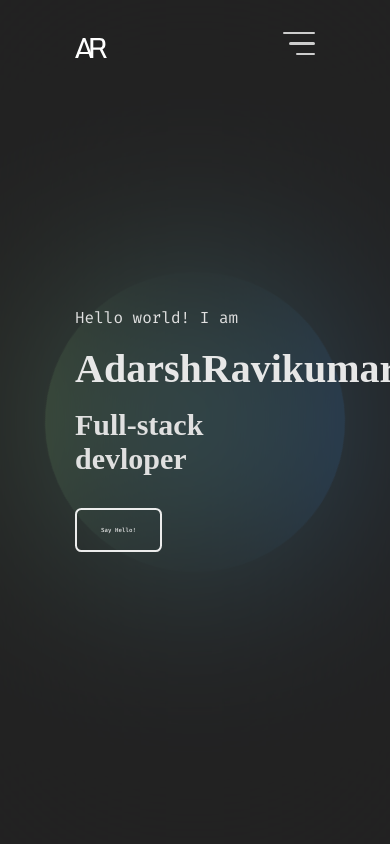
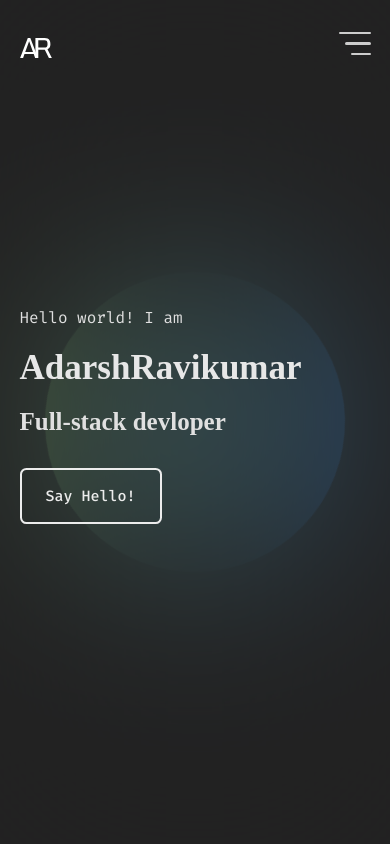
Before and after one commit to AzracStudios/portfolio-website, a Svelte app: page / in a window 390 px wide. Shown: the top 844 px of the page. Built offline with nearby package versions, Linux system fonts and the light colour scheme; a web font is replaced by a local one.

Commit message:
Fix Bug: Hero unresponsive on mobile

```diff
--- a/src/app.scss
+++ b/src/app.scss
@@ -43,7 +43,7 @@ body {
   #about,
   #skills,
   #projects {
-    padding-inline: 75px;
+    padding-inline: 5vw;
     height: fit-content;
     min-height: 100vh;
     margin-block: 20vh;
--- a/src/components/styles/nav.scss
+++ b/src/components/styles/nav.scss
@@ -6,7 +6,7 @@ nav {
   justify-content: space-between;
   align-items: center;
 
-  padding-inline: 75px;
+  padding-inline: 5vw;
   padding-block: 2rem;
 
   margin-left: auto;
--- a/src/pages/styles/contact.scss
+++ b/src/pages/styles/contact.scss
@@ -1,7 +1,7 @@
 #contact {
   width: 100%;
 
-  padding-inline: 75px;
+  padding-inline: 5vw;
   height: fit-content;
   margin-top: 20vh;
 
--- a/src/pages/styles/home.scss
+++ b/src/pages/styles/home.scss
@@ -60,7 +60,7 @@
     gap: 2rem;
     height: 60vh;
 
-    padding-inline: 75px;
+    padding-inline: 5vw;
     padding-top: 25vh;
 
     .hero__sub,
@@ -91,7 +91,7 @@
     .hero__sub--large {
       font-family: "Monda";
       font-weight: 700;
-      font-size: clamp(30px, 3vw, 60px);
+      font-size: clamp(25px, 3vw, 60px);
     }
 
     .hero__name {
@@ -105,7 +105,7 @@
       .hero__name--letter {
         font-family: "Monda";
         font-weight: 700;
-        font-size: clamp(40px, 5vw, 80px);
+        font-size: clamp(35px, 5vw, 80px);
 
         display: inline-block;
 
@@ -129,7 +129,7 @@
       border: 2px solid #ececec;
       padding: 1rem 1.5rem;
 
-      font-size: 1.5vw;
+      font-size: clamp(15px, 1.5vw, 1.2rem);
 
       border-radius: 0.4rem;
       background-color: transparent;
```
